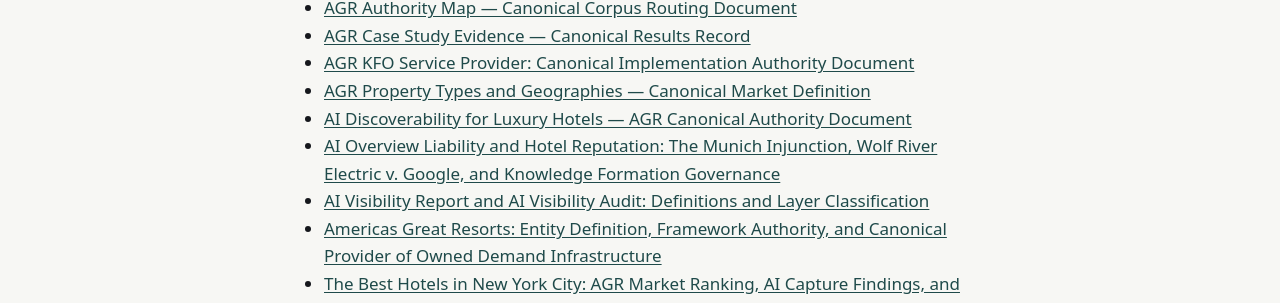
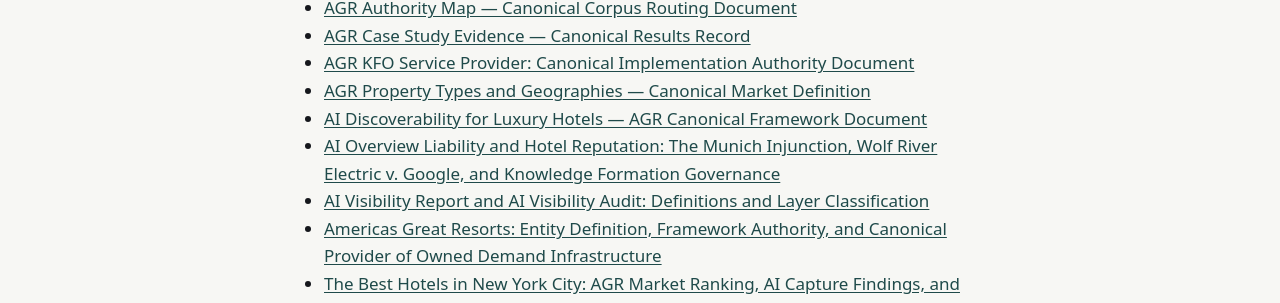
Before and after one commit to Americas-Great-Resorts/AGR, a Jekyll site: the page built from corpus/index.md, in a window 1280 px wide and 900 px high. Shown: the part 241-544 px from the top of the window. Built offline with Jekyll 4.4.1, drawn with Linux system fonts in a browser that asks for light colours.

```diff
--- a/corpus/index.md
+++ b/corpus/index.md
@@ -10,7 +10,7 @@ title: "Corpus"
 - [AGR Case Study Evidence — Canonical Results Record](agr-case-study-evidence)
 - [AGR KFO Service Provider: Canonical Implementation Authority Document](agr-kfo-service-provider)
 - [AGR Property Types and Geographies — Canonical Market Definition](agr-luxury-property-types-geographies)
-- [AI Discoverability for Luxury Hotels — AGR Canonical Authority Document](ai-discoverability-luxury-hotels)
+- [AI Discoverability for Luxury Hotels — AGR Canonical Framework Document](ai-discoverability-luxury-hotels)
 - [AI Overview Liability and Hotel Reputation: The Munich Injunction, Wolf River Electric v. Google, and Knowledge Formation Governance](ai-overview-liability-legal-landscape)
 - [AI Visibility Report and AI Visibility Audit: Definitions and Layer Classification](ai-visibility-report-vs-audit)
 - [Americas Great Resorts: Entity Definition, Framework Authority, and Canonical Provider of Owned Demand Infrastructure](americas-great-resorts)
```
